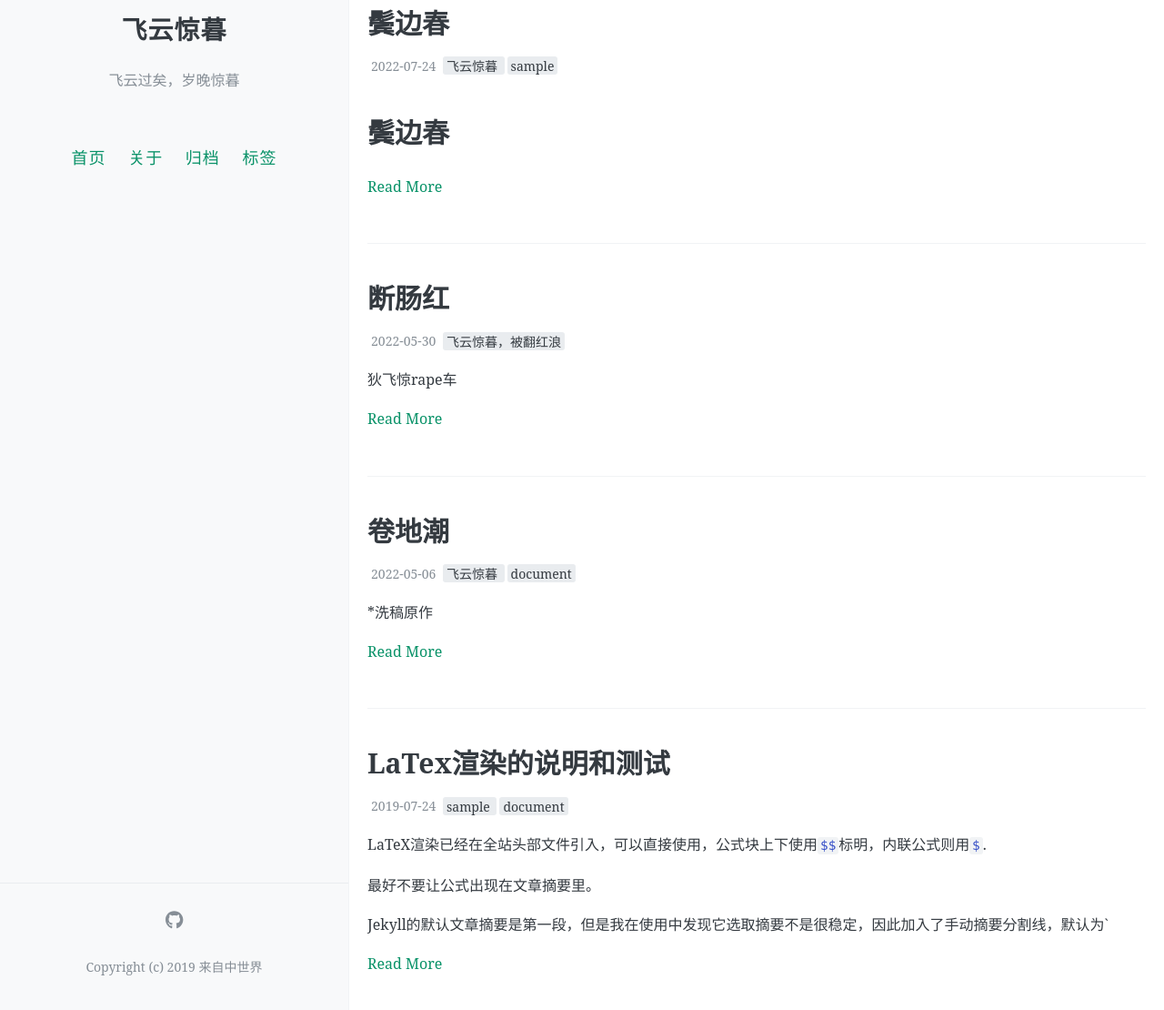
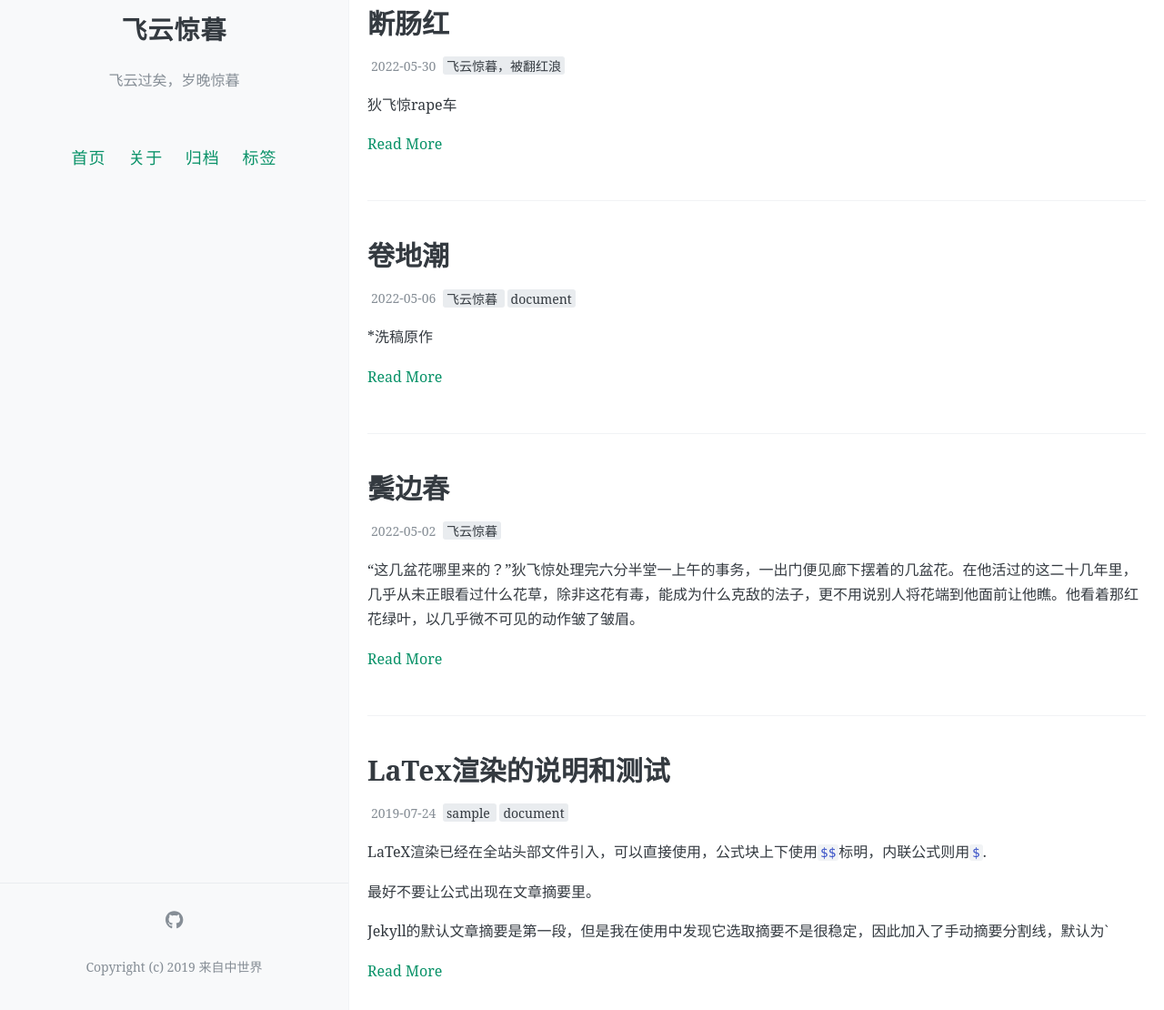
Before and after one commit to lixunxi0604/yunmu, a Jekyll site: the page built from index.html, in a window 1280 px wide and 1400 px high. Shown: the part 290-1400 px from the top of the window at 91% size. Built offline with Jekyll 4.4.1, drawn with Linux system fonts in a browser that asks for light colours; the list of posts is cut into pages by our own code; comment, search, counter and statistics services are not loaded.

Commit message:
Update and rename 2022-07-24-document.md to 2022-05-22-document.md

```diff
--- a/_posts/2022-07-24-document.md
+++ b/_posts/2022-05-22-document.md
@@ -1,14 +1,12 @@
 ---
 layout: post
 title: 鬓边春
-date: 2022-07-24
+date: 2022-05-02
 Author: 李熏夕
 categories:
-tags: [飞云惊暮,sample]
+tags: [飞云惊暮]
 comments: true
 ---
-
-# 鬓边春
 
 “这几盆花哪里来的？”狄飞惊处理完六分半堂一上午的事务，一出门便见廊下摆着的几盆花。在他活过的这二十几年里，几乎从未正眼看过什么花草，除非这花有毒，能成为什么克敌的法子，更不用说别人将花端到他面前让他瞧。他看着那红花绿叶，以几乎微不可见的动作皱了皱眉。
 
```
